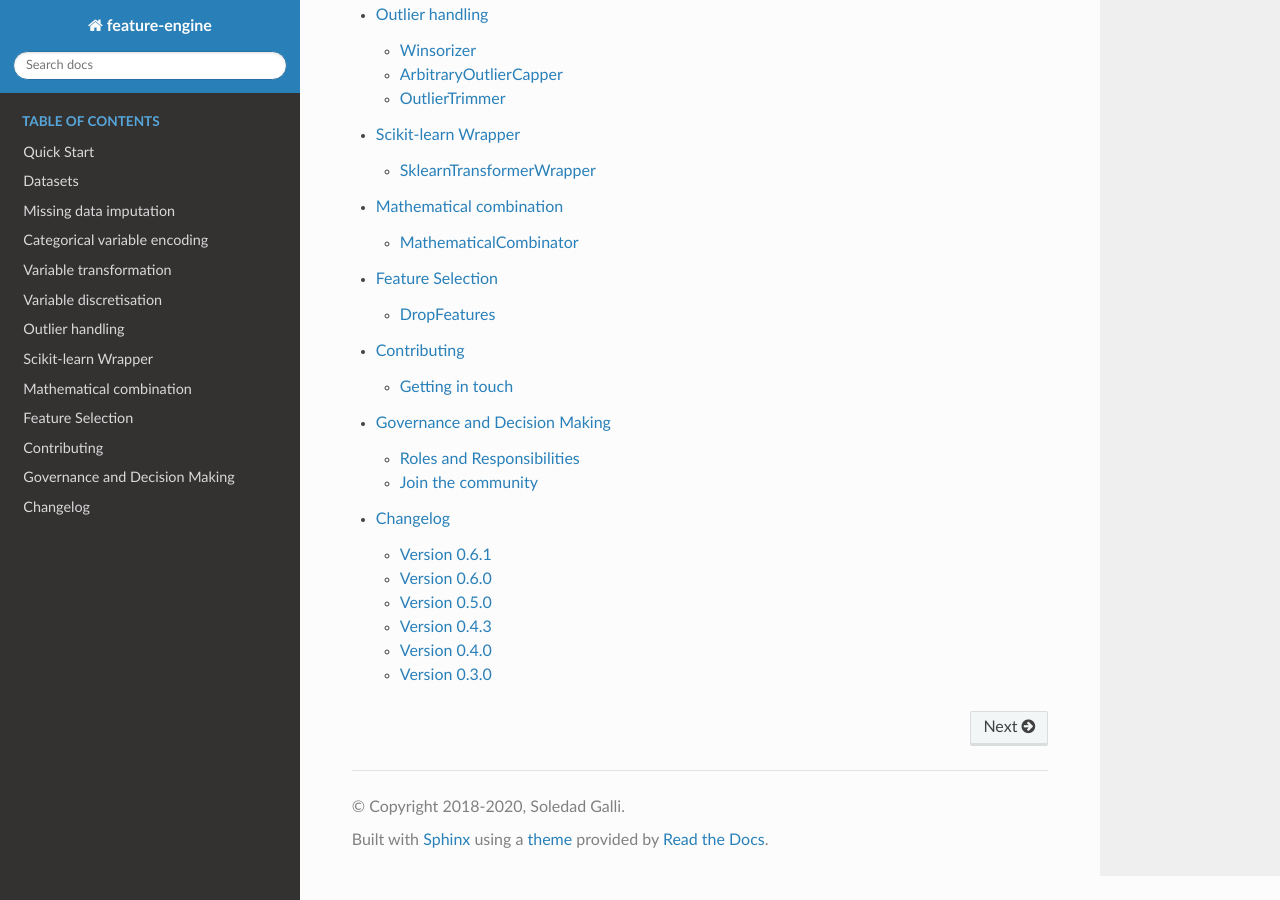
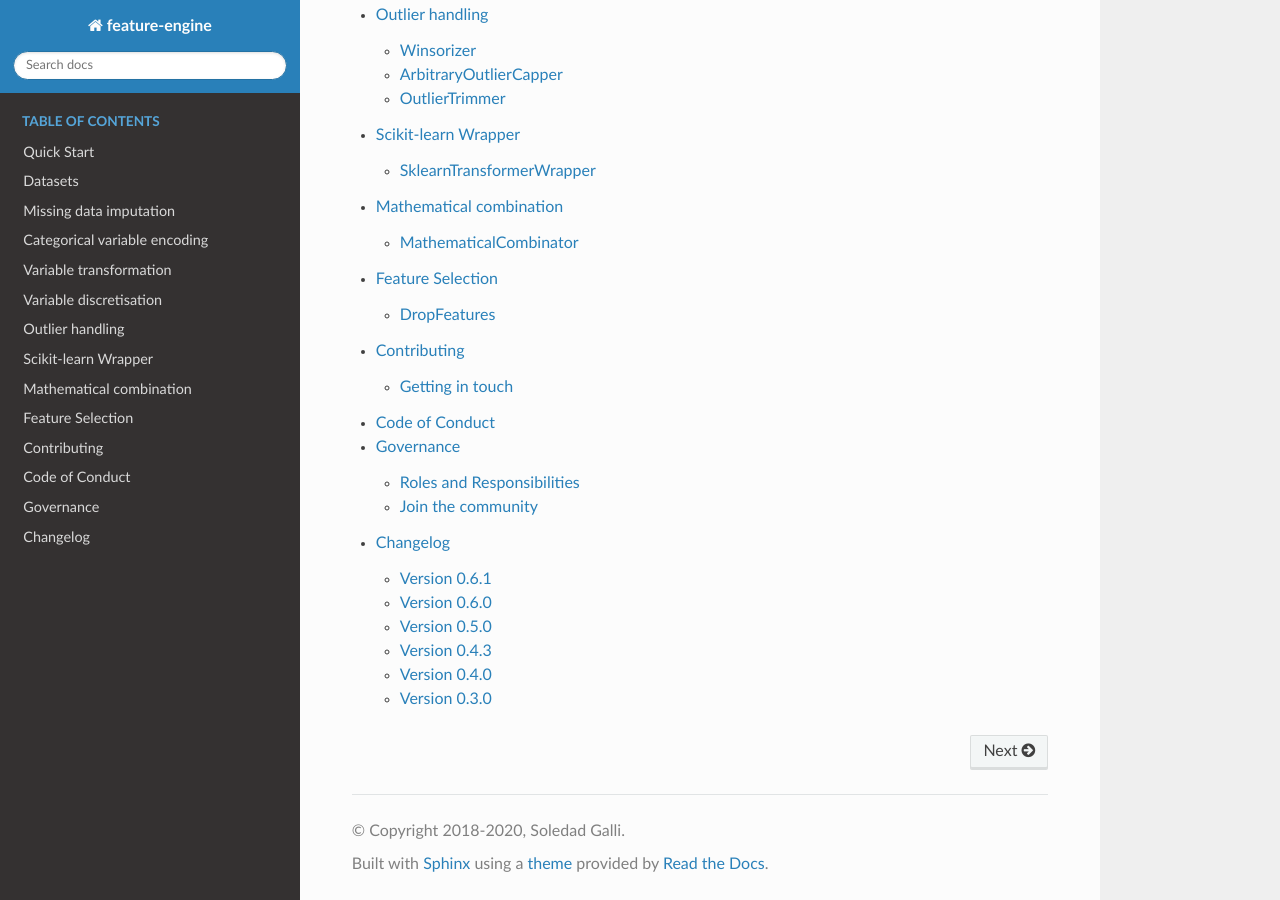
Before and after one commit to feature-engine/feature_engine, a Sphinx documentation site: the page built from docs/index.rst, in a window 1280 px wide and 900 px high, scrolled down 5489 px. Built offline with Sphinx 7.4.7 and the Read the Docs theme 2.0.0, drawn with Linux system fonts in a browser that asks for light colours; the version number could not be read and is left out.

Commit message:
added code of conduct

```diff
--- /dev/null
+++ b/docs/code_of_conduct.rst
@@ -0,0 +1,6 @@
+Code of Conduct
+===============
+
+Feature-engine is an open source Python project. We follow the `Python Software Foundation Code of Conduct <http://www.python.org/psf/codeofconduct/>`_. All interactions among members of the Feature-engine community must meet those guidelines. This includes (but is not limited to) interactions through the mailing list, GitHub and StackOverflow.
+
+Everyone is expected to be open, considerate, and respectful of others no matter what their position is within the project. We show gratitude for any contribution, big or small. We welcome feedback and participation. We want to make Feature-engine a nice, welcoming and safe place do your first contribution to open source, and why not the second, the thirds and so on :).
--- a/docs/governance.rst
+++ b/docs/governance.rst
@@ -1,5 +1,5 @@
-Governance and Decision Making
-==============================
+Governance
+==========
 
 The purpose of this document is to formalize the governance process used by the Feature-engine project and clarify how
 decisions are made and how the community works together. This is the first version of our governance policy and will be
--- a/docs/index.rst
+++ b/docs/index.rst
@@ -209,5 +209,6 @@ Feature-engine is hosted on `GitHub <https://github.com/solegalli/feature_engine
    mathematical_combination/index
    selection/index
    contributing/index
+   code_of_conduct
    governance
    changelog
```
